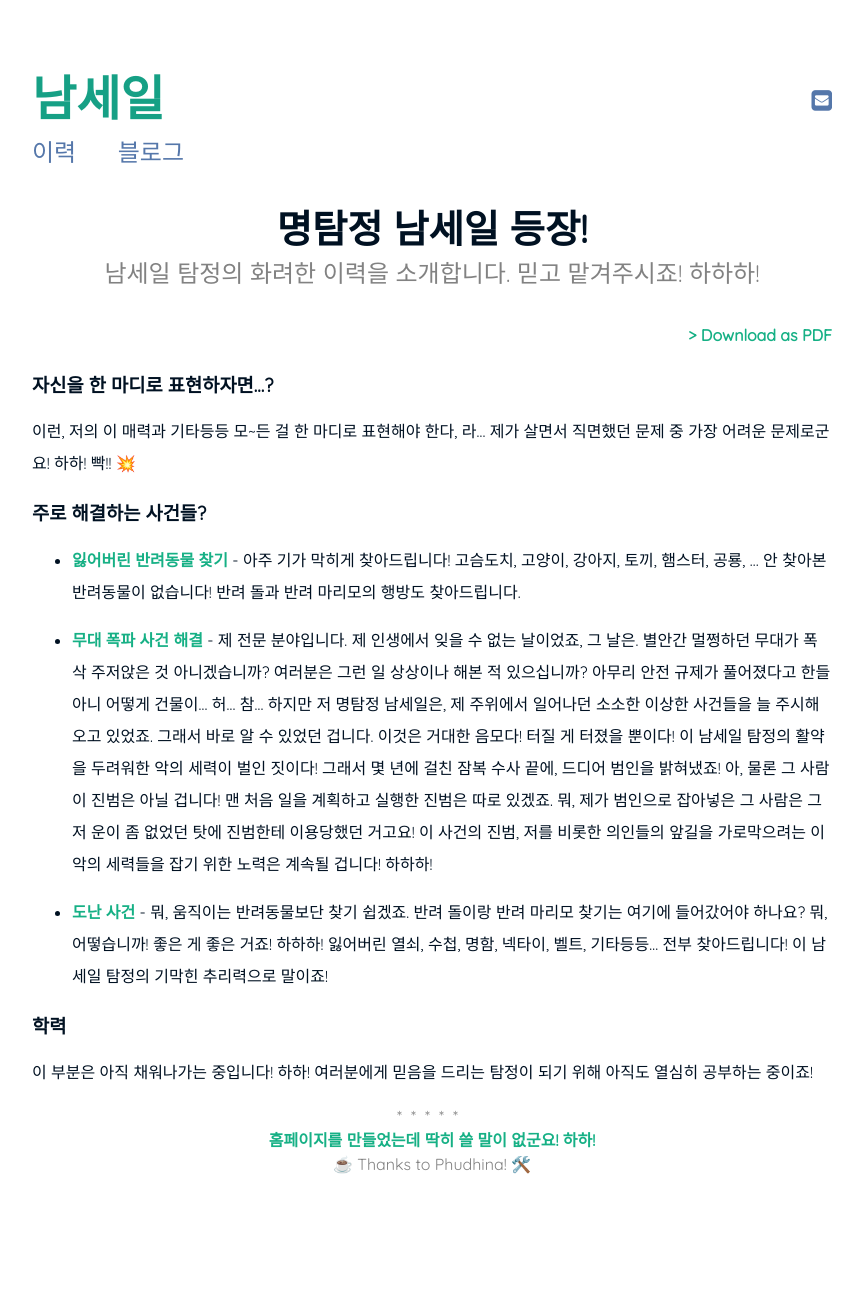
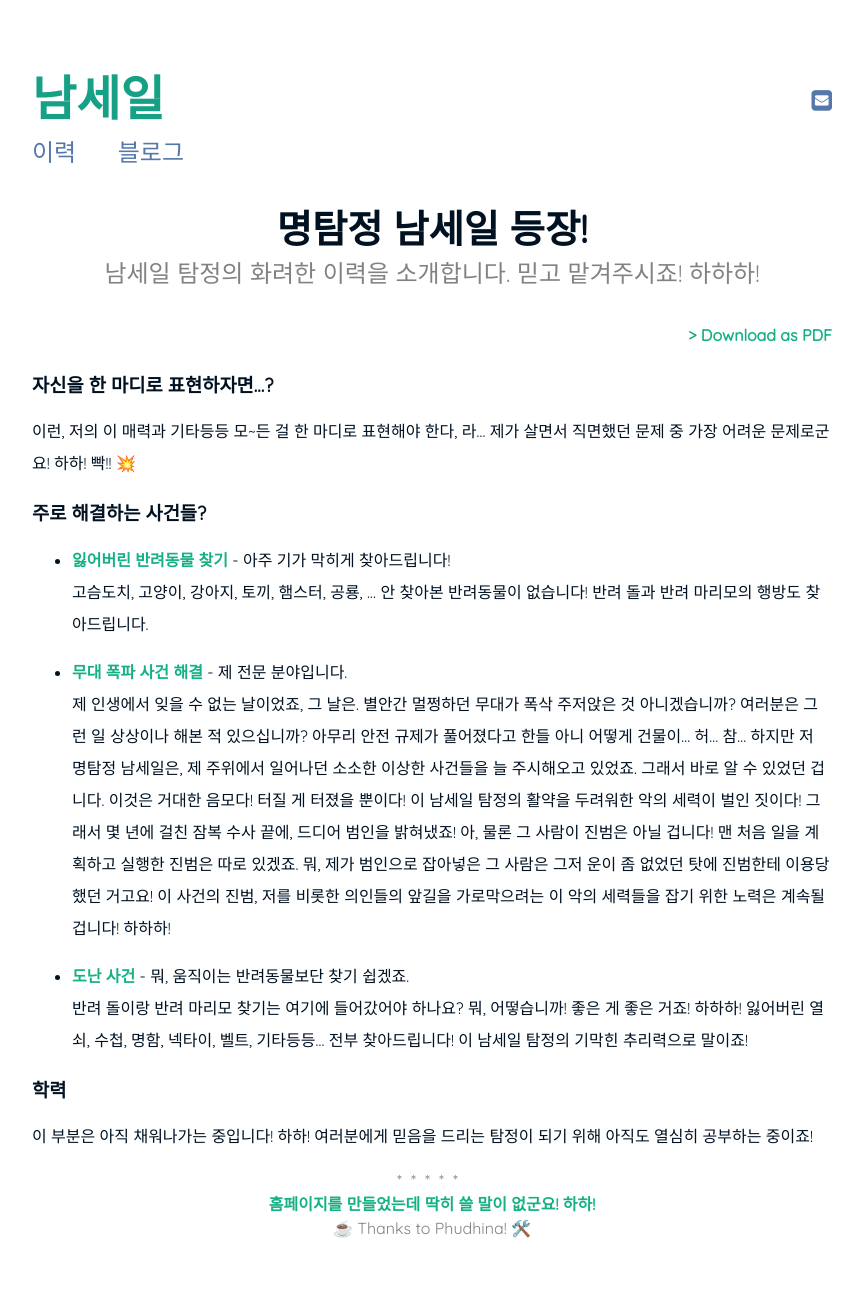
Before and after one commit to seil0224/seil0224.github.io, a Jekyll site: the page built from resume.md, in a window 1280 px wide. Shown: the whole page, without its empty margins (208-1071 px from the left). Built offline with Jekyll 4.4.1, drawn with Linux system fonts in a browser that asks for light colours; before the commit the page ends 1236 px from its top, so only the background shows below that.

Commit message:
Update resume.md

```diff
--- a/resume.md
+++ b/resume.md
@@ -11,13 +11,13 @@ subtitle: 남세일 탐정의 화려한 이력을 소개합니다. 믿고 맡겨
 이런, 저의 이  매력과 기타등등 모~든 걸 한 마디로 표현해야 한다, 라... 제가 살면서 직면했던 문제 중 가장 어려운 문제로군요! 하하! 빡!! 💥
 
 ### 주로 해결하는 사건들?
-- **잃어버린 반려동물 찾기** - 아주 기가 막히게 찾아드립니다! <!--<span style="float: right; ">상시 상담 가능!</span>  -->
+- **잃어버린 반려동물 찾기** - 아주 기가 막히게 찾아드립니다! <!--<span style="float: right; ">상시 상담 가능!</span>  --><br>
 고슴도치, 고양이, 강아지, 토끼, 햄스터, 공룡, ... 안 찾아본 반려동물이 없습니다! 반려 돌과 반려 마리모의 행방도 찾아드립니다.
 
-- **무대 폭파 사건 해결** - 제 전문 분야입니다. <!--<span style="float: right; ">2018년 10월 3일</span>  -->
+- **무대 폭파 사건 해결** - 제 전문 분야입니다. <!--<span style="float: right; ">2018년 10월 3일</span>  --><br>
 제 인생에서 잊을 수 없는 날이었죠, 그 날은. 별안간 멀쩡하던 무대가 폭삭 주저앉은 것 아니겠습니까? 여러분은 그런 일 상상이나 해본 적 있으십니까? 아무리 안전 규제가 풀어졌다고 한들 아니 어떻게 건물이... 허... 참... 하지만 저 명탐정 남세일은, 제 주위에서 일어나던 소소한 이상한 사건들을 늘 주시해오고 있었죠. 그래서 바로 알 수 있었던 겁니다. 이것은 거대한 음모다! 터질 게 터졌을 뿐이다! 이 남세일 탐정의 활약을 두려워한 악의 세력이 벌인 짓이다! 그래서 몇 년에 걸친 잠복 수사 끝에, 드디어 범인을 밝혀냈죠! 아, 물론 그 사람이 진범은 아닐 겁니다! 맨 처음 일을 계획하고 실행한 진범은 따로 있겠죠. 뭐, 제가 범인으로 잡아넣은 그 사람은 그저 운이 좀 없었던 탓에 진범한테 이용당했던 거고요! 이 사건의 진범, 저를 비롯한 의인들의 앞길을 가로막으려는 이 악의 세력들을 잡기 위한 노력은 계속될 겁니다! 하하하!
 
-- **도난 사건** - 뭐, 움직이는 반려동물보단 찾기 쉽겠죠. <!--<span style="float: right; ">상시 상담 가능!</span>  -->
+- **도난 사건** - 뭐, 움직이는 반려동물보단 찾기 쉽겠죠. <!--<span style="float: right; ">상시 상담 가능!</span>  --><br>
 반려 돌이랑 반려 마리모 찾기는 여기에 들어갔어야 하나요? 뭐, 어떻습니까! 좋은 게 좋은 거죠! 하하하! 잃어버린 열쇠, 수첩, 명함, 넥타이, 벨트, 기타등등... 전부 찾아드립니다! 이 남세일 탐정의 기막힌 추리력으로 말이죠!
 
 ### 학력
```
